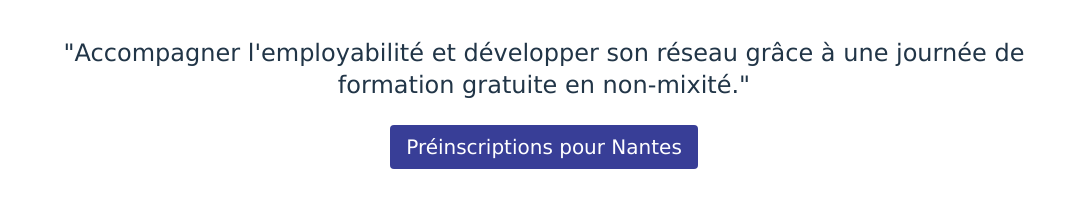
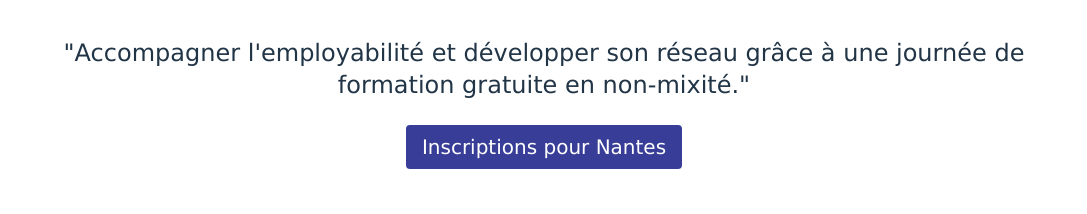
Before and after one commit to angular-devs-france/angular-devs-france, an Astro site: page /ateliers in a window 1280 px wide. Shown: the part 786-1000 px from the top of the page, without its empty margins (96-1183 px from the left). Built offline with nearby package versions, Linux system fonts and the light colour scheme; Astro itself is replaced by a stand-in of ours.

Commit message:
feat: update link

```diff
--- a/src/pages/ateliers/index.astro
+++ b/src/pages/ateliers/index.astro
@@ -16,7 +16,7 @@ import Layout from "../../layouts/Layout.astro";
     <p class="text-center mb-6 text-2xl">"Accompagner l'employabilité et développer son réseau grâce à une journée de formation
         gratuite en non-mixité."</p>
 
-    <a class="inline m-auto py-2 px-4 rounded bg-[#383e97] text-white text-xl" href="https://docs.google.com/forms/d/e/1FAIpQLScfT5TJFfE0BGTGEVbW0e3bz7uxK4zEjoKl5wPL9Rv_kvAOjw/viewform?usp=sf_link" target="_blank">Préinscriptions pour Nantes</a>
+    <a class="inline m-auto py-2 px-4 rounded bg-[#383e97] text-white text-xl" href="https://docs.google.com/forms/d/e/1FAIpQLSf3Pf9RFfJv9wRhB_DaVkrn8zH8rf6Z6ByVwjwp5KhAysD3uQ/viewform?usp=sf_link" target="_blank">Inscriptions pour Nantes</a>
     <p class="mt-12">Au delà de la simple découverte d'un nouveau framework, ce sont nos ambitions en proposant cet événément à la
         communauté féminine afin d'oeuvrer pour la diversité dans les métiers du numérique en France.</p>
 
```
